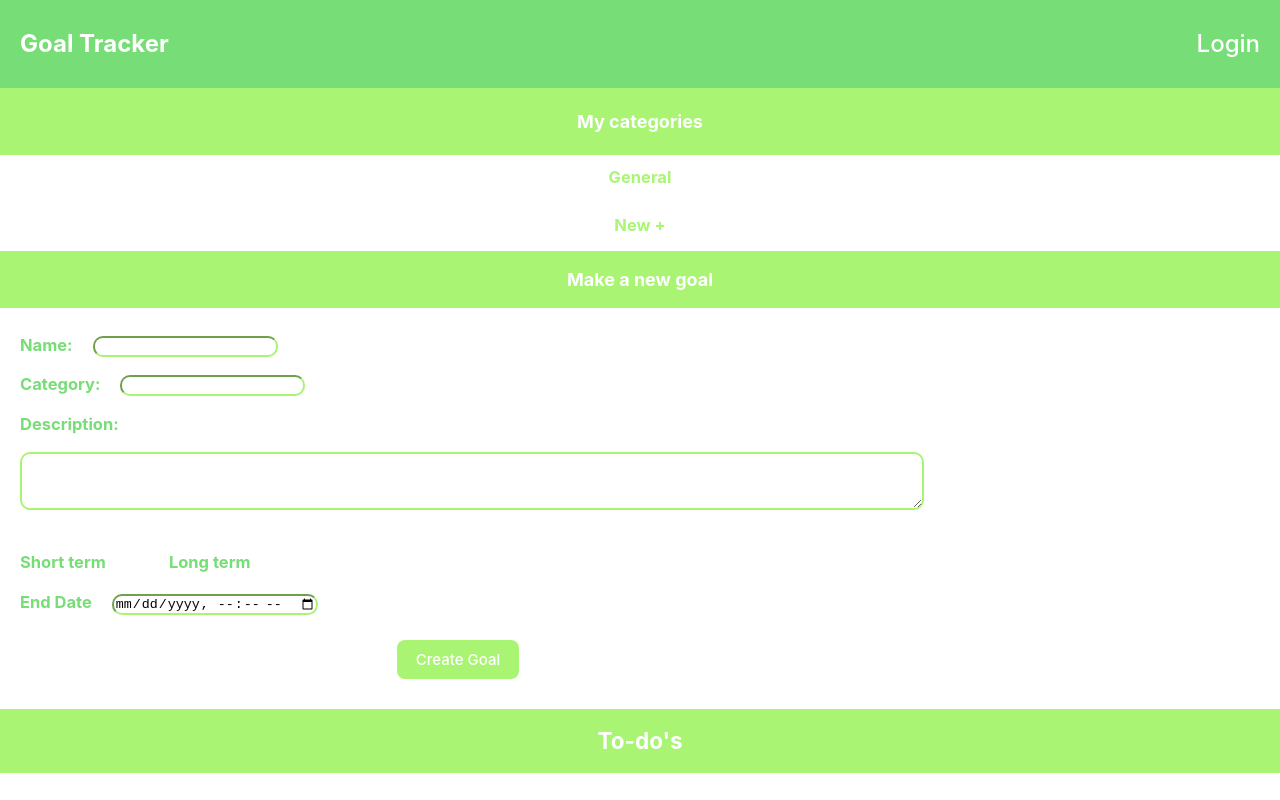
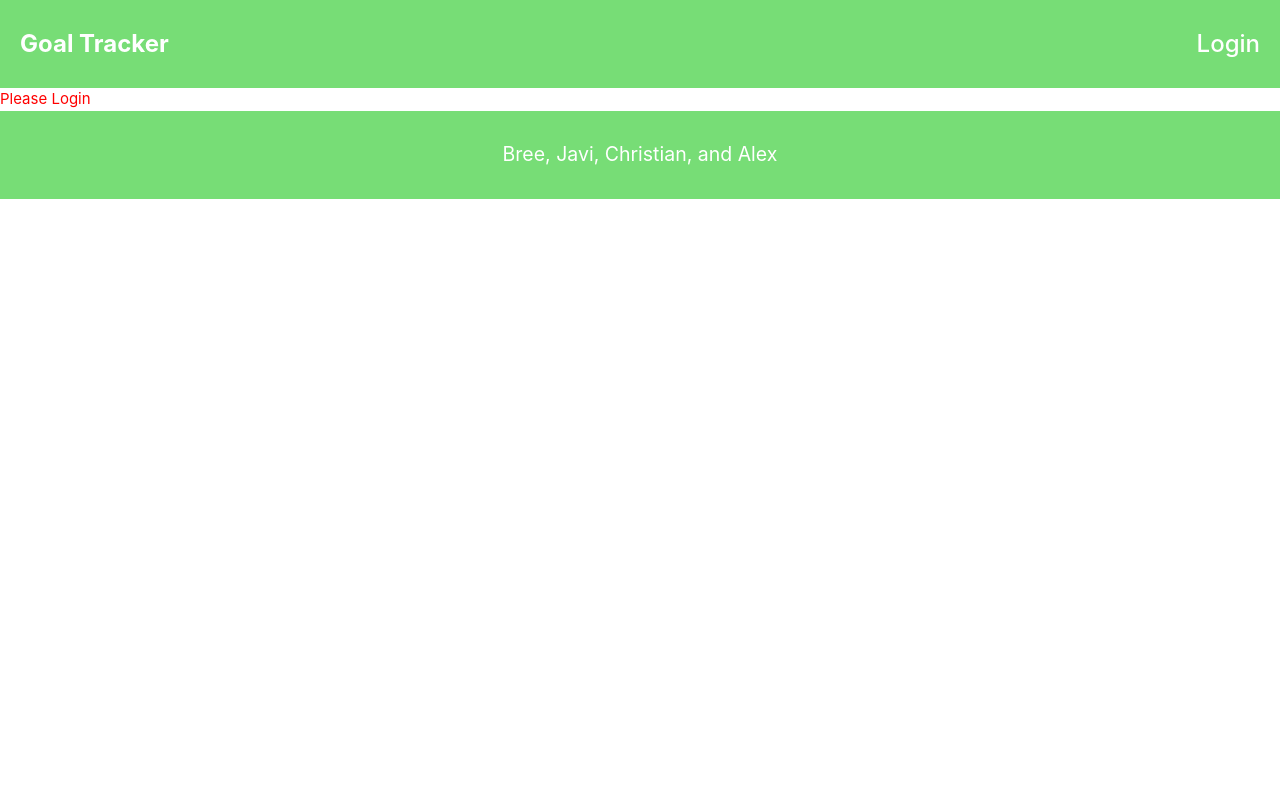
Before and after one commit to BreePrimmer/Goal-Tracker, a React (Vite) app in the folder client/: page / in a window 1280 px wide. Shown: the top 800 px of the page. Built offline with nearby package versions, Linux system fonts and the light colour scheme.

Commit message:
working new category

```diff
--- a/client/src/components/Categories.jsx
+++ b/client/src/components/Categories.jsx
@@ -1,14 +1,37 @@
 import { useState } from "react";
+import { useMutation } from "@apollo/client";
+import { NEW_CATEGORY } from "../utils/mutations";
 
-export default function Categories() {
+export default function Categories(props) {
+
+  const userData = props.userData;
+
+  console.log(userData);
+
   const [createCategory, setCreateCategory] = useState(false);
   const [newCategory, setNewCategory] = useState("");
 
-  const exampleList = ["Fitness", "School", "Work"];
+  const [createCategoryMutation] = useMutation(NEW_CATEGORY);
 
-  const categoryFormHandler = (e) => {
+  const categoryFormHandler = async (e) => {
     e.preventDefault();
     console.log(newCategory);
+
+    try{
+      const { data } = await createCategoryMutation({
+        variables: {
+          name: newCategory,
+          user: userData._id
+        }
+      })
+
+      console.log("Category created:", data.newCategory);
+
+    }
+    catch(error){
+      console.error(error)
+    }
+
     setNewCategory("");
     setCreateCategory(false);
   };
@@ -17,12 +40,12 @@ export default function Categories() {
     <div className="category-container">
       <ul className="categories">
         <li id="my-category">My categories</li>
-        <li className="category">General</li>
-        {/* {exampleList.map((category, index) => (
-          <li className="category" key={category}>
-            {category}
-          </li>
-        ))} */}
+        {userData.categories.map( (category) => {
+          return(
+            <li key={category.name} className="category">{category.name}</li>
+          )
+        } )}
+
         <li
           className="category"
           id='new-category'
--- a/client/src/pages/Homepage.jsx
+++ b/client/src/pages/Homepage.jsx
@@ -1,13 +1,56 @@
+/* eslint-disable react-hooks/rules-of-hooks */
 import CreateGoal from "../components/CreateGoal";
 import Categories from "../components/Categories";
 import Todos from "../components/Todos";
 
+
+import { useQuery } from '@apollo/client';
+import { QUERY_ME } from '../utils/queries';
+import Auth from '../utils/auth';
+
 export default function Homepage() {
+
+  const isLoggedIn = Auth.loggedIn();
+
+  const token = Auth.getToken();
+  // Ternary operation checks to see if the user is logged in to avoid errors later on
+  const { loading, error, data } = Auth.loggedIn() ? useQuery(QUERY_ME, {
+    context: {
+      headers: {
+        authorization: `Bearer ${token}`
+      }
+    }
+  }) : { loading: false, error: null, data: null }
+
+  // console.log(data)
+
+  if (loading) {
+    return <h2 style={{ color: 'black' }}>loading . . .</h2>
+  }
+  if (error) {
+    return <h2 style={{ color: 'red' }}>ERROR!</h2>
+  }
+
+  const userData = data?.me;
+  if (data) {
+    // console.log(userData)
+  }
+
   return (
     <div>
-      <Categories />
-      <CreateGoal />
-      <Todos />
+      {Auth.loggedIn() ? (
+        <>
+          {/* passing userData as props */}
+          <Categories userData={userData}/>
+          <CreateGoal userData={userData} />
+          <Todos userData={userData}/>
+        </>
+      ) : (
+        <>
+          <span style={{color:'red'}}>Please Login</span>
+        </>
+      )}
+
     </div>
   );
 }
--- a/client/src/utils/mutations.js
+++ b/client/src/utils/mutations.js
@@ -28,10 +28,6 @@ export const NEW_CATEGORY = gql`
 mutation newCategory($name:String!, $user:ID!) {
     newCategory(name: $name, user: $user) {
         name
-        toDo {
-            completed
-            date
-        }
     }
 }
 `;
--- a/package.json
+++ b/package.json
@@ -17,6 +17,6 @@
     "concurrently": "^5.1.0"
   },
   "dependencies": {
-
+    "react-router-dom": "^6.20.0"
   }
 }
```
Also changed, not shown: client/.eslintrc.cjs.
